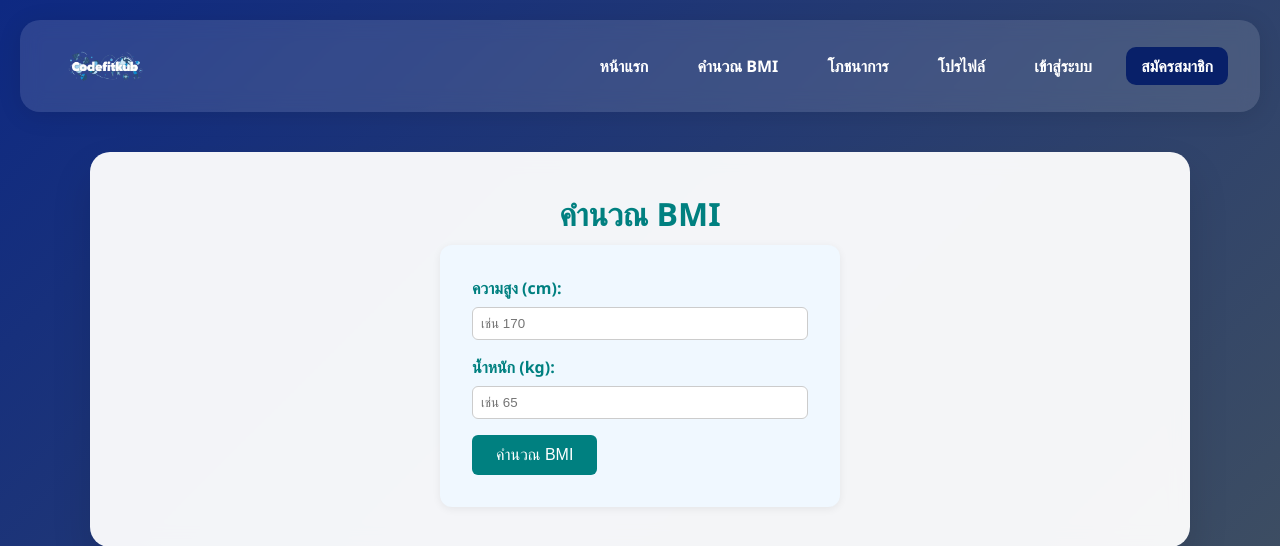
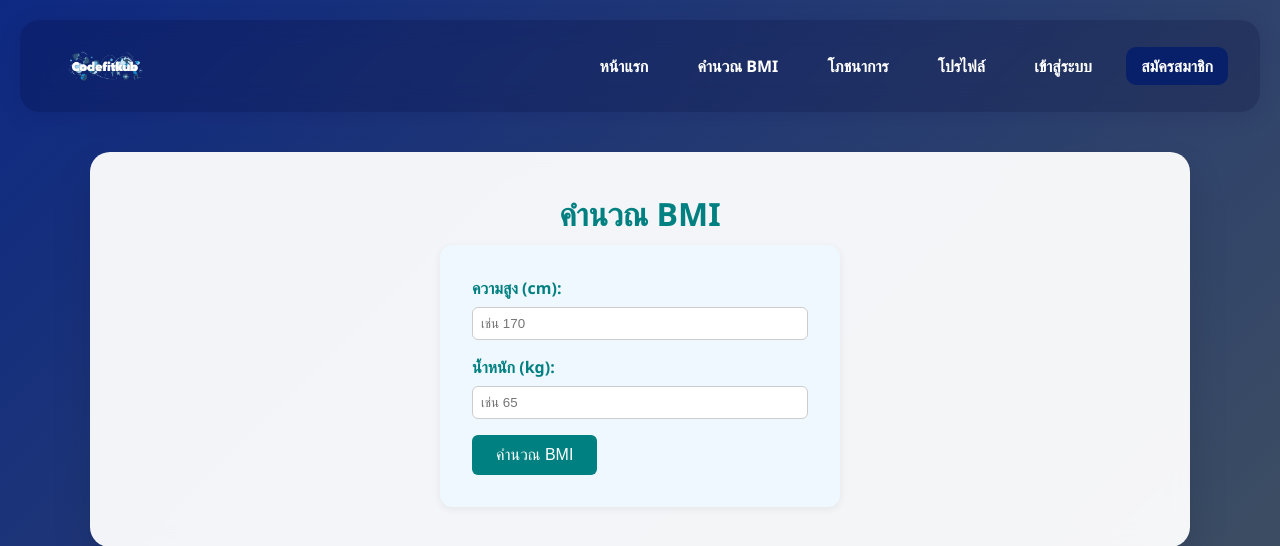
Before and after one commit to Nomu2448/Codefitkub, a Django app: page /bmi in a window 1280 px wide. Shown: the top 546 px of the page. Run offline with Django 5.2, Linux system fonts and the light colour scheme.

Commit message:
fix nav background

```diff
--- a/templates/base.html
+++ b/templates/base.html
@@ -20,15 +20,15 @@
 
         /* ---------- NAVBAR ---------- */
         nav {
-            background: rgba(255, 255, 255, 0.12);
-            backdrop-filter: blur(10px);
+            background: rgba(1, 2, 49, 0.2);
+            backdrop-filter: blur(12px);
             padding: 1rem 2rem;
             border-radius: 20px;
             display: flex;
             justify-content: space-between;
             align-items: center;
             flex-wrap: wrap;
-            box-shadow: 0 4px 25px rgba(0,0,0,0.1);
+            box-shadow: 0 4px 25px rgba(3, 1, 68, 0.1);
             position: sticky;
             top: 10px;
             z-index: 10;
```
